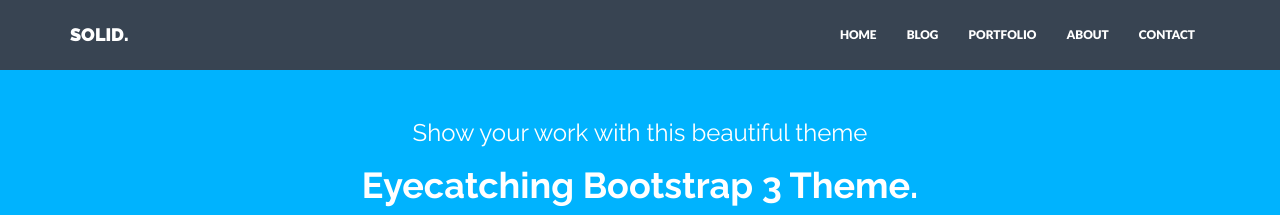
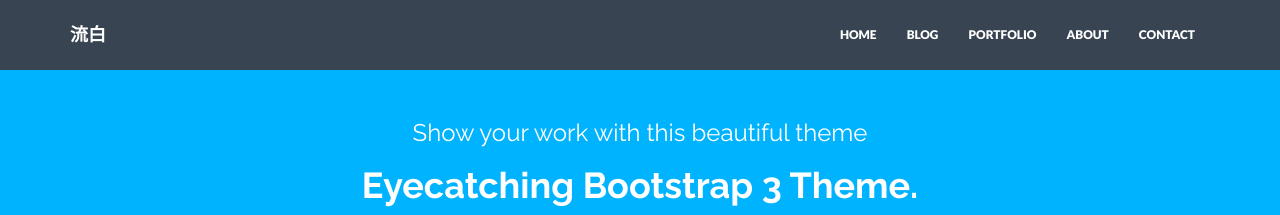
Before and after one commit to liubai/liubai.github.io, a Jekyll site: the page built from index.html, in a window 1280 px wide. Shown: the top 215 px of the page. Built offline with Jekyll 4.4.1, drawn with Linux system fonts in a browser that asks for light colours; nearby versions of some CDN libraries.

Commit message:
Update _config.yml

```diff
--- a/_config.yml
+++ b/_config.yml
@@ -1,7 +1,7 @@
 ### GENERAL SETTINGS ###
 
 # Site settings
-title: SOLID.
+title: 流白
 description: "Write an awesome description for your new site here. You can edit this line in _config.yml. It will appear in your document head meta (for Google search results) and in your feed.xml site description."
 analytics: #Google analytics code in the format XX-nnnnnnnn-n
 baseurl: "" #important: start with /
```
